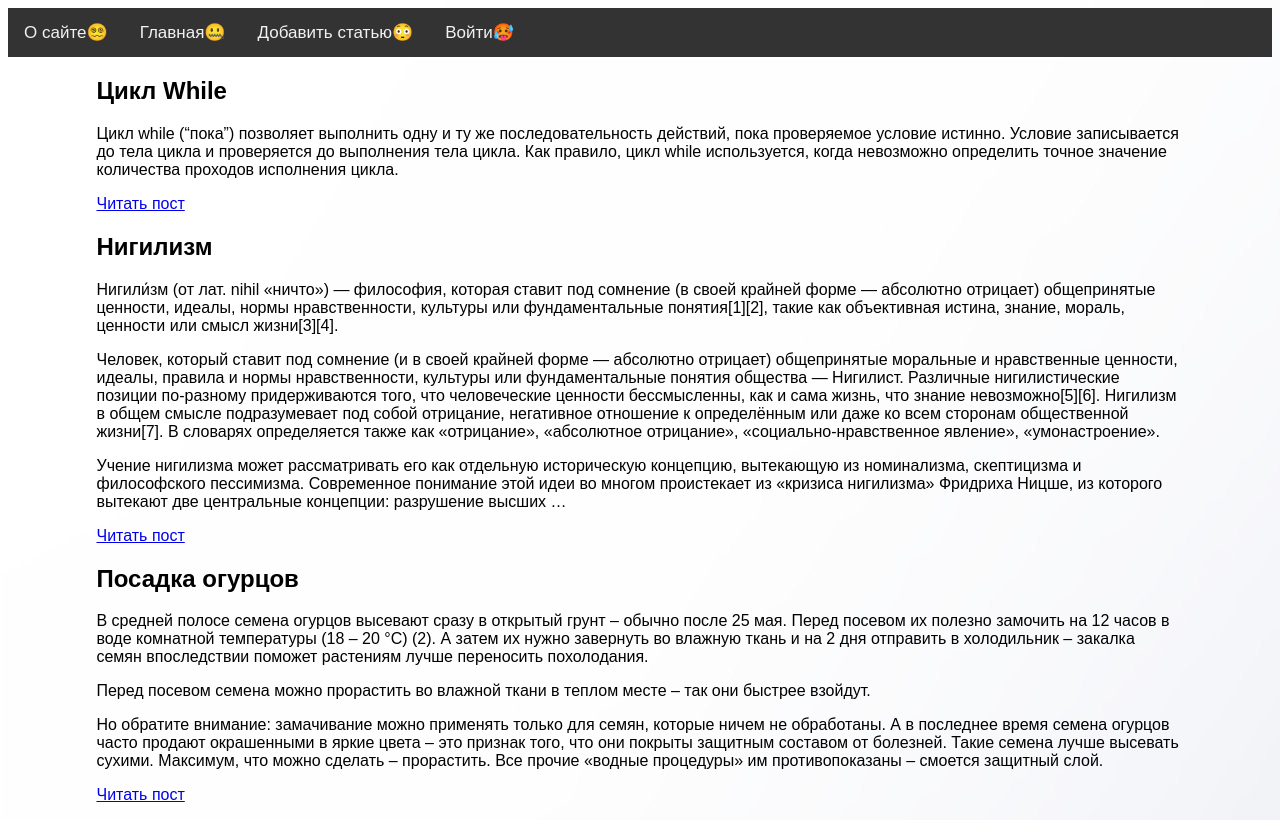
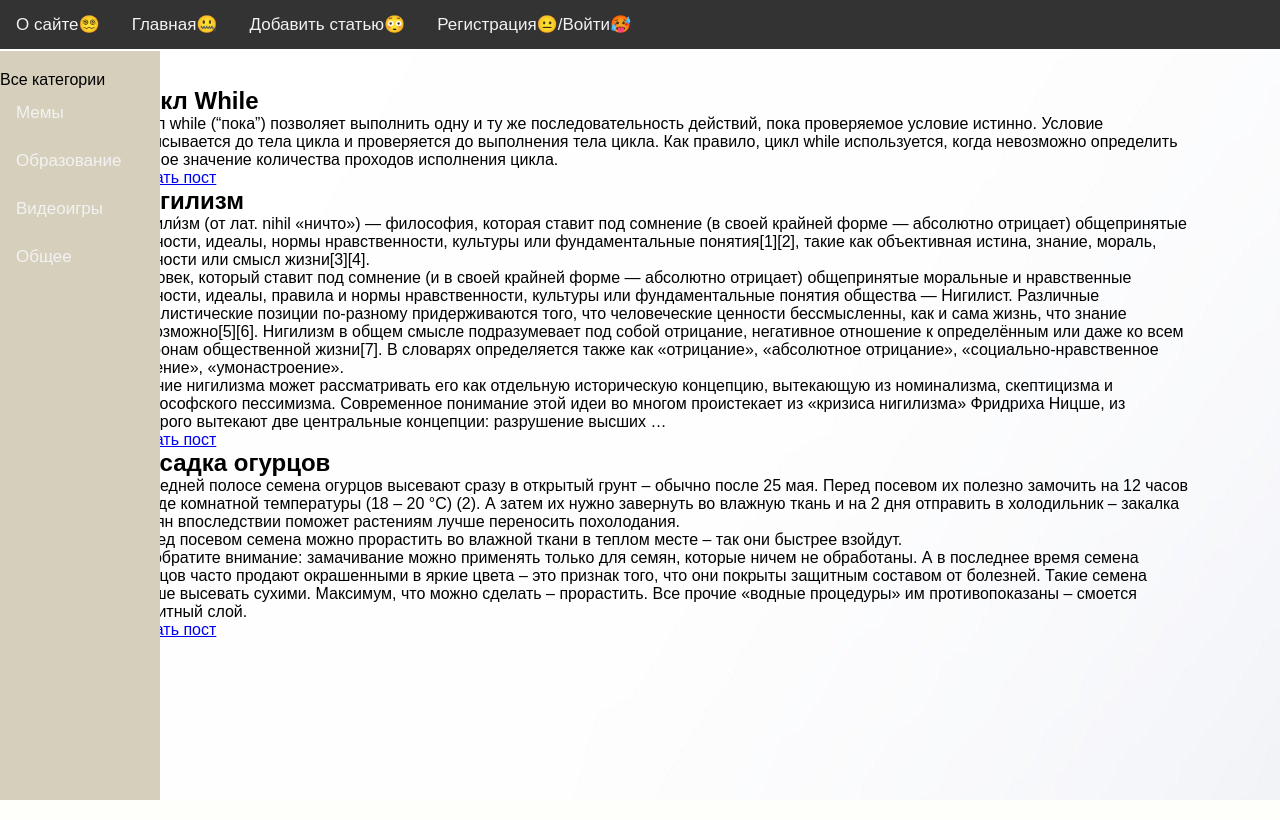
Before and after one commit to AegriS0mnia/DJBlog, a Django app: page / in a window 1280 px wide. Run offline with Django 4.2, Linux system fonts and the light colour scheme; data comes from the database, SQL or seed files in the repository; both versions use the stored data as it was after the commit.

Commit message:
added sidebar

```diff
--- a/zcopper/blog/models.py
+++ b/zcopper/blog/models.py
@@ -9,9 +9,17 @@ class StandartPost(models.Model):
     time_create = models.DateTimeField(auto_now_add=True)
     time_update = models.DateTimeField(auto_now=True)
     is_published = models.BooleanField(default=True)
-
+    cat = models.ForeignKey('Category', on_delete=models.PROTECT, null=True)
     def __str__(self):
         return self.title
 
     def get_absolute_url(self):
         return reverse('post', kwargs={'post_id': self.pk})
+
+class Category(models.Model):
+    name = models.CharField(max_length=100, db_index=True)
+    def __str__(self):
+        return self.name
+
+    def get_absolute_url(self):
+        return reverse('category', kwargs={'cat_id': self.pk})
--- a/zcopper/blog/static/blog/css/styles.css
+++ b/zcopper/blog/static/blog/css/styles.css
@@ -1,14 +1,22 @@
+* {
+    padding: 0;
+    margin: 0;
+}
+
 body {
     font-family: 'Arial';
     background:  url('../images/main_back.jpg');
 }
 
 .maincontent {
+    margin-top: 3%;
     padding-right: 7%;
-    padding-left: 7%;
+    padding-left: 10%;
 }
 
 .topnav {
+  margin: 0;
+  paddig: 0;
   overflow: hidden;
   background-color: #333;
 }
@@ -22,7 +30,23 @@ body {
   font-size: 17px;
 }
 
-.link-read-post {
-    text-decoration: none;
-    color: red;
+.sidenav {
+  height: 100%;
+  width: 160px;
+  position: fixed;
+  z-index: 1;
+  top: 51px;
+  left: 0;
+  background-color: #d6cfbc;
+  overflow-x: hidden;
+  padding-top: 20px;
 }
+
+.sidenav a {
+  float: left;
+  color: #f2f2f2;
+  text-align: center;
+  padding: 14px 16px;
+  text-decoration: none;
+  font-size: 17px;
+  display: inline;
--- a/zcopper/blog/templates/blog/addpage.html
+++ b/zcopper/blog/templates/blog/addpage.html
@@ -1,4 +1,4 @@
 {% extends  'blog/base.html'%}
 {% block content %}
-<h1 align="center">Добавить страницу😳</h1>
+<h1 align="center">Добавить статью😳</h1>
 {% endblock %}
--- a/zcopper/blog/templates/blog/base.html
+++ b/zcopper/blog/templates/blog/base.html
@@ -6,8 +6,10 @@
         <meta name="viewport" content="width=device-width, initial-scale=1">
         <link rel="stylesheet"  type="text/css" href="{% static 'blog/css/styles.css' %}">
     </head>
+    <body>
+        <!-- Главное меню  -->
+        <div>
             {%block mainmenu%}
-    <header>
             <div class="topnav">
                 <nav>
                 {% for  m in menu %}
@@ -19,9 +21,26 @@
                 </nav>
                 {% endfor %}
             </div>
-    </header>
             {% endblock mainmenu %}
-    <body>
+        </div>
+        <!--  Боковое меню -->
+        <div class="sidenav">
+            {% if cat_selected == 0 %}
+                <p class="selected">Все категории</p>
+            {% else %}
+                <p><a href="{% url 'home' %}">Все категории</a></p>
+            {% endif %}
+
+            {% for c in cats %}
+                {% if  c.pk == cat_selected %}
+                    <p class="selected">{{ c.name }}</p>
+                {% else %}
+                    <a href="{{ c.get_absolute_url }}">{{c.name}}</a>
+                {% endif %}
+            {% endfor %}
+        </div>
+
+        <!--Блок с контентом    -->
         <div class="maincontent">
             {% block content %}
 
--- a/zcopper/blog/urls.py
+++ b/zcopper/blog/urls.py
@@ -6,5 +6,6 @@ urlpatterns = [
     path('about/', about, name='about'),
     path('addpage/', add_page, name='add_page'),
     path('login/', login, name='login'),
-    path('post/<int:post_id>/', show_post, name="post")
+    path('post/<int:post_id>/', show_post, name="post"),
+    path('category/<int:cat_id>', show_category, name='category'),
 ]
--- a/zcopper/blog/views.py
+++ b/zcopper/blog/views.py
@@ -5,29 +5,39 @@ from .models import *
 menu_buttons = [{'title': 'О сайте😵‍💫', 'url_name': 'about'},
                 {'title': 'Главная🤐', 'url_name': 'home'},
                 {'title': 'Добавить статью😳', 'url_name': 'add_page'},
-                {'title': 'Войти🥵', 'url_name': 'login'},
+                {'title': 'Регистрация😐/Войти🥵', 'url_name': 'login'},
                 ]
 
 
 def index(request):
     posts = StandartPost.objects.all()
-    main_page_context = {'posts': posts, 'menu': menu_buttons, 'title': 'Главная страница'}
+    cats = Category.objects.all()
+
+    main_page_context = {'posts': posts, 'cats': cats, 'menu': menu_buttons, 'title': 'Главная страница',
+                         'cat_selected': 0}
+
     return render(request, 'blog/index.html', context=main_page_context)
+
+
+def show_category(request, cat_id):
+    return HttpResponse(f'Отображение категории с номером: {cat_id} ')
+
 
 def show_post(request, post_id):
     return HttpResponse(f"Отображение статьи с номером: {post_id}")
 
+
 def about(request):
-    return render(request, 'blog/about.html', )
+    return render(request, 'blog/about.html', {'menu': menu_buttons})
 
 
 def add_page(request):
-    return render(request, 'blog/addpage.html', )
+    return render(request, 'blog/addpage.html', {'menu': menu_buttons})
 
 
 def login(request):
-    return render(request, 'blog/login.html')
+    return render(request, 'blog/login.html', {'menu': menu_buttons})
 
 
 def pageNotFound(request, exception):
-    return HttpResponseNotFound('<h1 align="center">Блинб, похоже такой странчки нет🥲</h1>')
+    return HttpResponseNotFound('<h1 align="center">Блинб, похоже такой странчки нет🥲</h1>', {'menu': menu_buttons})
```
Also changed, not shown: zcopper/blog/migrations/0003_category_standartpost_cat.py (added), zcopper/db.sqlite3. Lines whose indentation alone changed are shown as unchanged.
